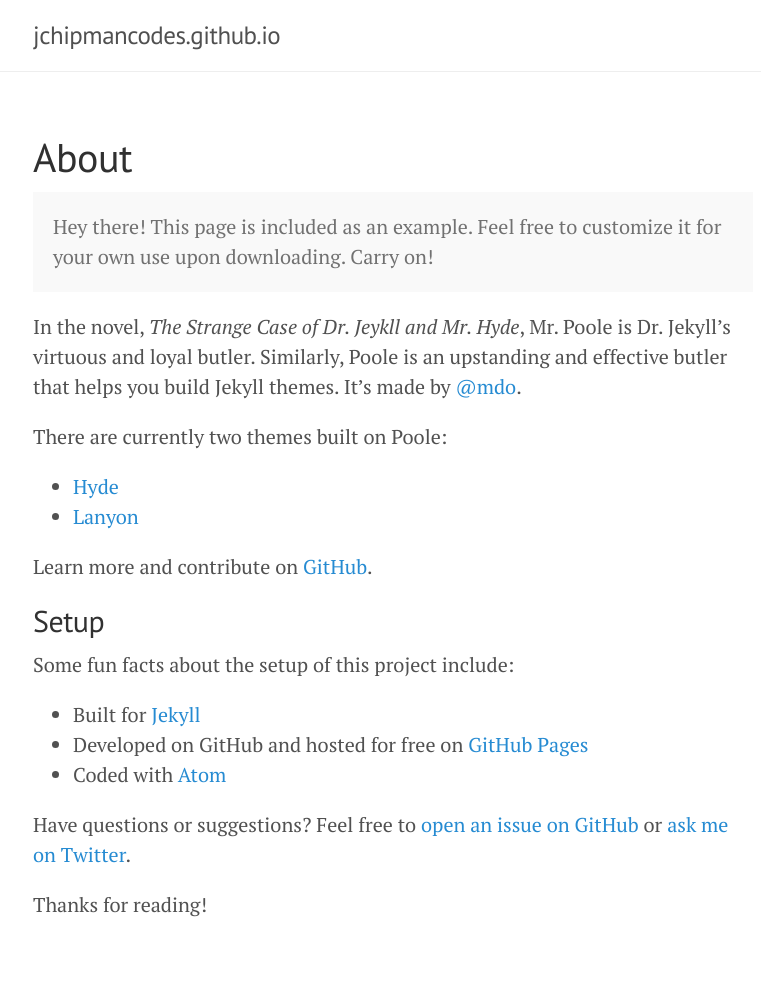
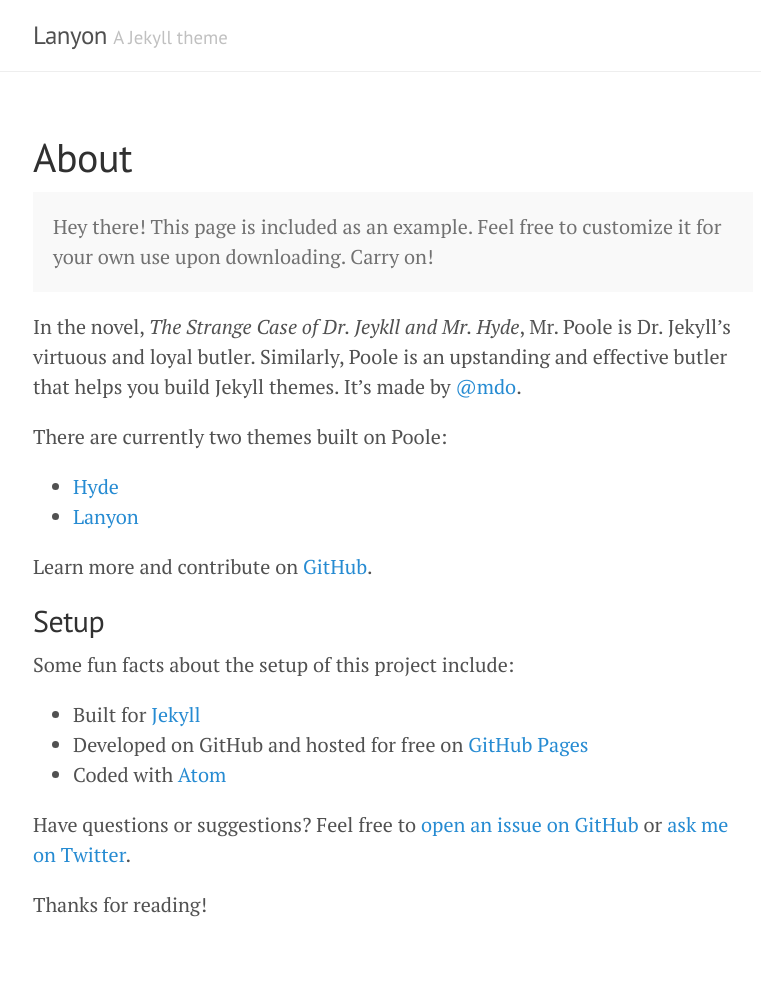
Before and after one commit to jchipmancodes/jchipmancodes.github.io, a Jekyll site: the page built from about.md, in a window 1280 px wide. Shown: the whole page, without its empty margins (247-1008 px from the left). Built offline with Jekyll 4.4.1, drawn with Linux system fonts in a browser that asks for light colours; part of the change alters nothing that is shown.

Commit message:
_config.yml update

```diff
--- a/_config.yml
+++ b/_config.yml
@@ -1,17 +1,17 @@
 # Setup
-#title:               Lanyon
-#tagline:             'A Jekyll theme'
-#description:         'A reserved <a href="https://jekyllrb.com" target="_blank">Jekyll</a> theme that places the utmost gravity on content with a hidden drawer. Made by <a href="https://twitter.com/mdo" target="_blank">@mdo</a>.'
-#url:                 http://lanyon.getpoole.com
-#baseurl:             ''
-#paginate:            5
-#permalink:           pretty
+title:               Lanyon
+tagline:             'A Jekyll theme'
+description:         'A reserved <a href="https://jekyllrb.com" target="_blank">Jekyll</a> theme that places the utmost gravity on content with a hidden drawer. Made by <a href="https://twitter.com/mdo" target="_blank">@mdo</a>.'
+url:                 http://lanyon.getpoole.com
+baseurl:             ''
+paginate:            5
+permalink:           pretty
 
 # About/contact
-#author:
-#  name:              Mark Otto
-#  url:               https://twitter.com/mdo
-#  email:             markdotto@gmail.com
+author:
+  name:              Mark Otto
+  url:               https://twitter.com/mdo
+  email:             markdotto@gmail.com
 
 # Gems
 plugins:
```
